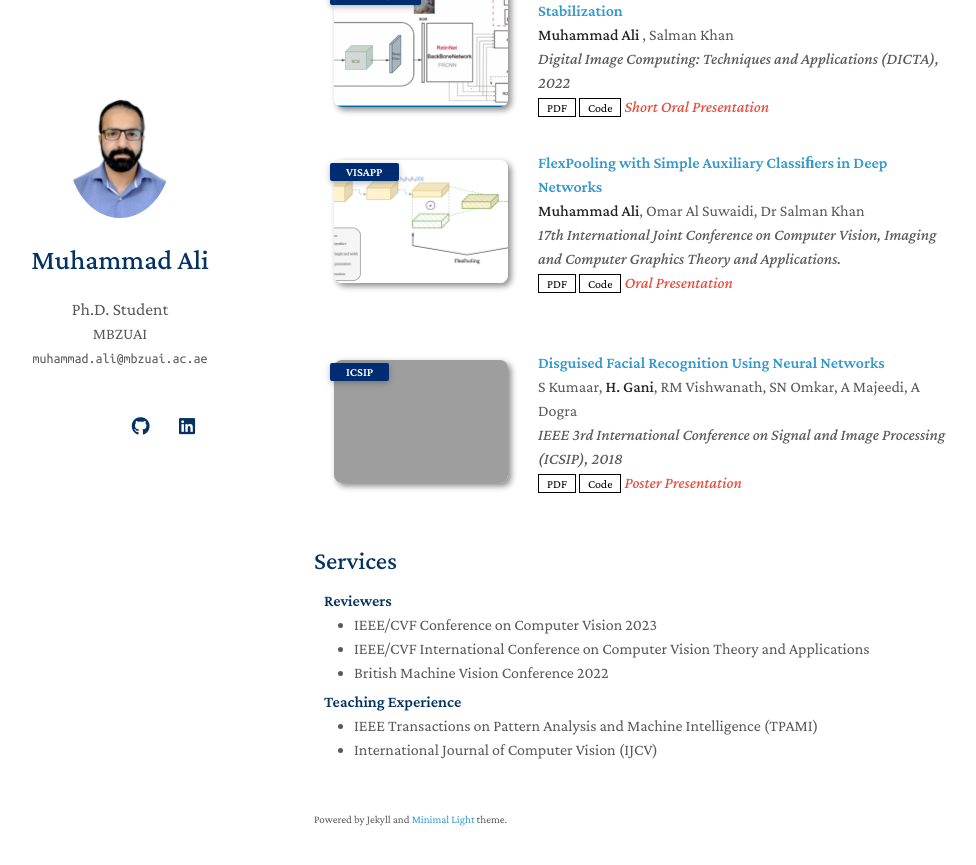
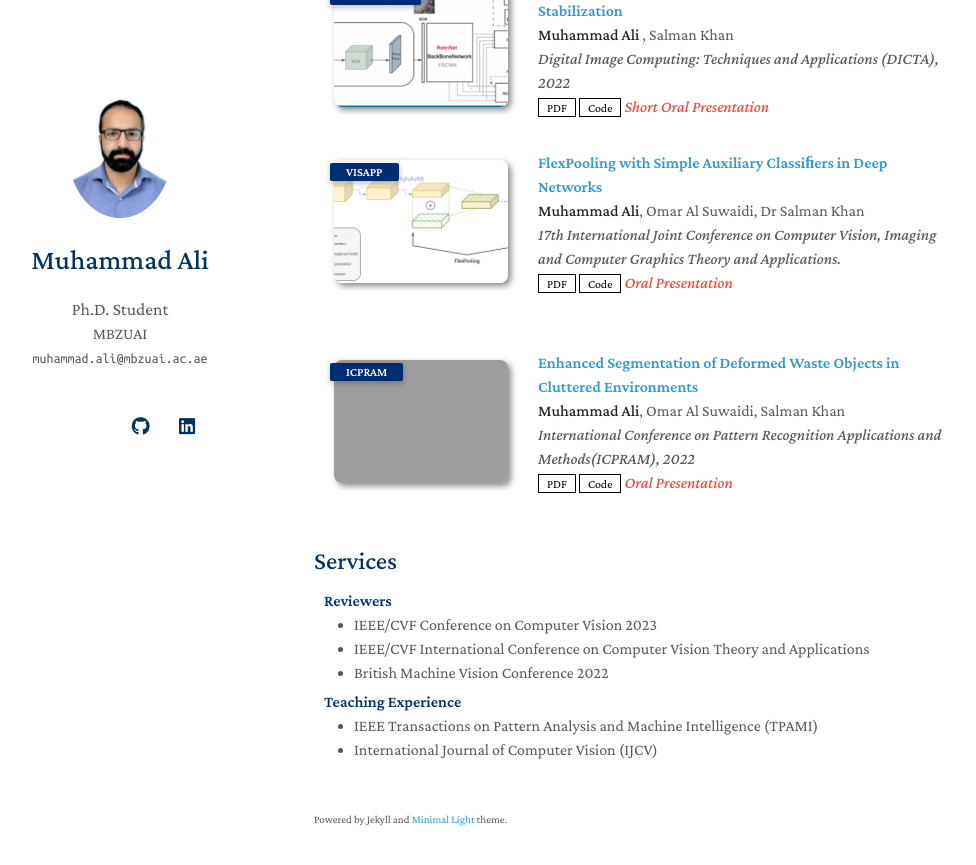
Before and after one commit to aliman80/aliman80.github.io, a Jekyll site: the page built from index.md, in a window 1280 px wide and 900 px high, scrolled down 1536 px. Shown: the top 865 px of the window, without its empty margins (156-1132 px from the left). Built offline with Jekyll 4.4.1, drawn with Linux system fonts in a browser that asks for light colours; a style sheet for code colours, icons or effects is not loaded; our own code applies the rules of GitHub Pages for plain Markdown files; grey boxes are pictures that could not be loaded.

Commit message:
Update publications.md

```diff
--- a/_includes/publications.md
+++ b/_includes/publications.md
@@ -174,17 +174,17 @@ Underwater Object Detection Enhancement via Channel Stabilization</a></div>
 
   <div class="col-sm-3 abbr" style="position: relative;padding-right: 15px;padding-left: 15px;">
     <img src="assets/img/disguised_2.jpg" class="teaser img-fluid z-depth-1">
-    <abbr class="badge">ICSIP</abbr>
+    <abbr class="badge">ICPRAM</abbr>
   </div>
 
   <div class="col-sm-9" style="position: relative;width: 100%;padding-right: 15px;padding-left: 20px;">
-    <div class="title"><a href="https://ieeexplore.ieee.org/abstract/document/8600440">Disguised Facial Recognition Using Neural Networks</a></div>
-    <div class="author">S Kumaar, <strong>H. Gani</strong>, RM Vishwanath, SN Omkar, A Majeedi, A Dogra</div>
-    <div class="periodical"><em>IEEE 3rd International Conference on Signal and Image Processing (ICSIP), 2018</em></div>
+    <div class="title"><a href="https://ieeexplore.ieee.org/abstract/document/8600440">Enhanced Segmentation of Deformed Waste Objects in Cluttered Environments</a></div>
+    <div class="author"> <strong>Muhammad Ali</strong>, Omar Al Suwaidi, Salman Khan </div>
+    <div class="periodical"><em>International Conference on Pattern Recognition Applications and Methods(ICPRAM), 2022</em></div>
     <div class="links">
-      <a href="https://ieeexplore.ieee.org/abstract/document/8600440" class="btn btn-sm z-depth-0" role="button" target="_blank" style="font-size:12px;">PDF</a>
+      <a href="https://www.scitepress.org/Papers/2024/124249/124249.pdf" class="btn btn-sm z-depth-0" role="button" target="_blank" style="font-size:12px;">PDF</a>
       <a href="https://github.com/hananshafi/disguised-facial-recog" class="btn btn-sm z-depth-0" role="button" target="_blank" style="font-size:12px;">Code</a>
-      <strong><i style="color:#e74d3c">Poster Presentation</i></strong>
+      <strong><i style="color:#e74d3c">Oral Presentation</i></strong>
     </div>
   </div>
 </div>
```
